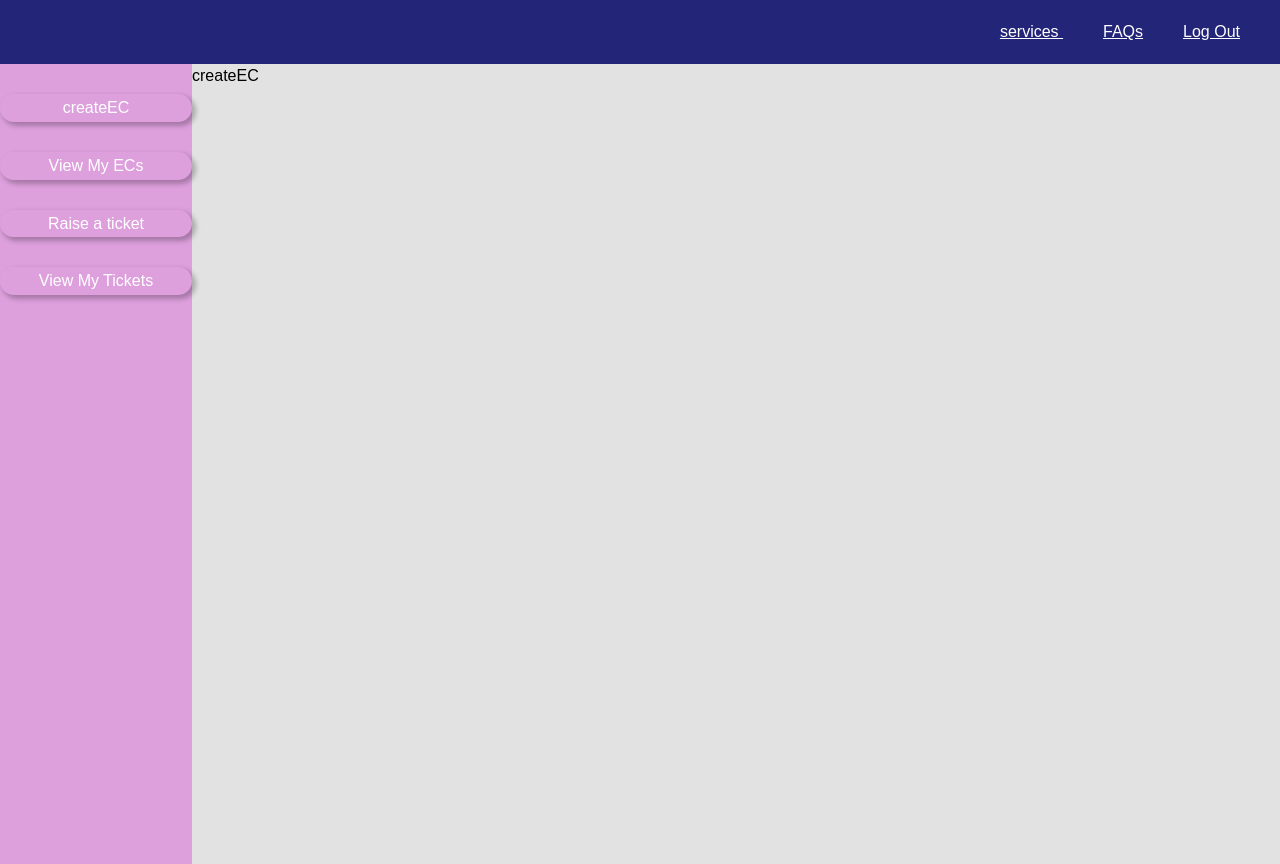
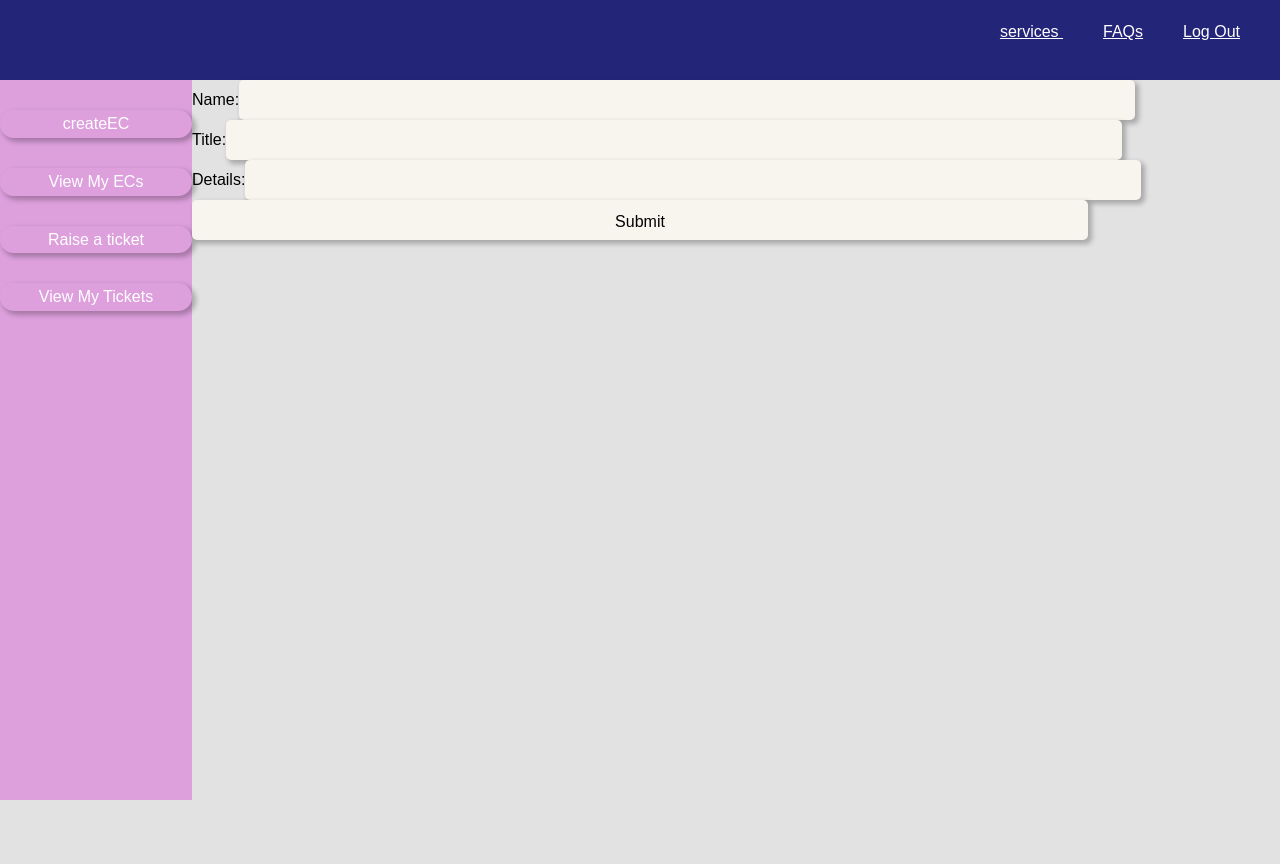
Before and after one commit to darenagos/segroup-eecsSystem, a React (Create React App) app in the folder eecs-system/: page /student-Homepage/create-EC in a window 1280 px wide. After the commit the page ends 800 px from the top, so only its background shows below. Built offline with nearby package versions, Linux system fonts and the light colour scheme.

Commit message:
create EC functional!

```diff
--- a/eecs-system/src/Components/User Specific Components/Admin Component/admin.css
+++ b/eecs-system/src/Components/User Specific Components/Admin Component/admin.css
@@ -3,12 +3,14 @@
     background-color: #E2E2E2;
     border: 5px solid #FFFFFF;
     border-radius: 10px;
+    height: 5vh;
+
 }
 #side{
     left: 0;
     top:1;
     width: 15%;
-    height: 91vh;
+    height: 90vh;
     float: left;
     background-color: #E2E2E2;
     border: 5px solid #FFFFFF;
@@ -20,5 +22,5 @@
     background-color: #E2E2E2;
     border: 5px solid #FFFFFF;
     border-radius: 10px;
-    height: 100%;
+    height: 85vh;
 }
--- a/eecs-system/src/Components/User Specific Components/Admin Component/manageECs.js
+++ b/eecs-system/src/Components/User Specific Components/Admin Component/manageECs.js
@@ -9,7 +9,7 @@ function ManageECs() {
     setTitle(ec.name + " : " + ec.module);
     setInfo(ec.title + " - " + ec.date);
     setDetails(ec.details)
-    console.log(ecRegistry.getEC(0))
+    console.log(ecRegistry.getEC(8))
   }
 
   function getAllEC() {
--- a/eecs-system/src/Components/User Specific Components/Navbar/nav.css
+++ b/eecs-system/src/Components/User Specific Components/Navbar/nav.css
@@ -18,7 +18,7 @@ h1 {
 #center {
     width: 100%;
     background-color: antiquewhite;
-    height: 100vh;
+    height: 90vh;
 }
 
 .topNavItem {
@@ -34,7 +34,7 @@ h1 {
 
 #left {
     width: 15%;
-    height: 100vh; /* Set height to 100% of the viewport height */
+    height: 90vh; /* Set height to 100% of the viewport height */
     background-color: plum  ;
     float:left;
     color: white;
@@ -46,6 +46,8 @@ h1 {
     text-align: right;
     color:white;
     text-decoration: none;
+    height: 10vh;
+
 }
 
 button{
--- a/eecs-system/src/Components/User Specific Components/Student Components/createEC.js
+++ b/eecs-system/src/Components/User Specific Components/Student Components/createEC.js
@@ -1,9 +1,66 @@
-import React from 'react'
+import React, {useState} from 'react'
+//import EC from "../../../Managers/ECRegistry"
 
-function createEC() {
+const ecRegistry = require("../../../Managers/ECRegistry")
+
+class EC {
+  constructor(name, module, title, date, selfCertified, details){
+    this.name = name;
+    this.module = module;
+    this.date = date;
+    this.title = title;
+    this.details = details;
+    this.selfCertified = selfCertified;
+  }
+}
+
+function CreateEC() {
+
+  const pressSubmit = async (event) => {
+    event.preventDefault()
+
+    await ecRegistry.addEC(new EC(name,new Date(),title,details,"Other"))
+    Array.from(document.querySelectorAll("input")).forEach(
+      input => (input.value = "")
+    );
+
+  }
+
+
+  const [name, setName] = useState("");
+  const handleNameInputChange = (e) => {
+    setName(e.target.value);
+  }
+
+  const [title, setTitle] = useState("");
+  const handleTitleInputChange = (e) => {
+    setTitle(e.target.value);
+  }
+
+  const [details, setDetails] = useState("");
+  const handleDetailsInputChange = (e) => {
+    setDetails(e.target.value);
+  }
+
+
+
+
+
   return (
-    <div>createEC</div>
+    <div>
+      <form >
+        <label>Name:
+        <input type="text" name="name" value={name} onChange={handleNameInputChange}/></label><br/>
+        <label>Title:
+        <input type="text" name="title" value={title} onChange={handleTitleInputChange} /></label><br/>
+        <label>Details:
+        <input type="text" name="details" value={details} onChange={handleDetailsInputChange}/></label><br/>
+        <input type="submit" value="Submit" onClick={pressSubmit} />
+
+
+      </form>
+    </div>
   )
 }
 
-export default createEC
+export default CreateEC
--- a/eecs-system/src/Managers/ECRegistry.js
+++ b/eecs-system/src/Managers/ECRegistry.js
@@ -7,12 +7,13 @@ class ECRegistry {
         return ECRegistry.instance
     }
 
-   addEC(ec){
-    this.data.push(ec)
-   }
-   getLength(){
-    console.log(this.data.length)
-    return this.data.length;
+    async addEC(ec){
+     this.data.push(ec)
+    }
+
+    getLength(){
+      console.log(this.data.length)
+      return this.data.length;
    }
 
    getEC(index){
--- a/eecs-system/src/Managers/TicketRegistry.js
+++ b/eecs-system/src/Managers/TicketRegistry.js
@@ -7,8 +7,8 @@ class TicketRegistry {
         return TicketRegistry.instance
     }
 
-   addTicket(ec){
-    this.data.push(ec)
+   addTicket(ticket){
+    this.data.push(ticket)
    }
    getLength(){
     console.log(this.data.length)
```
